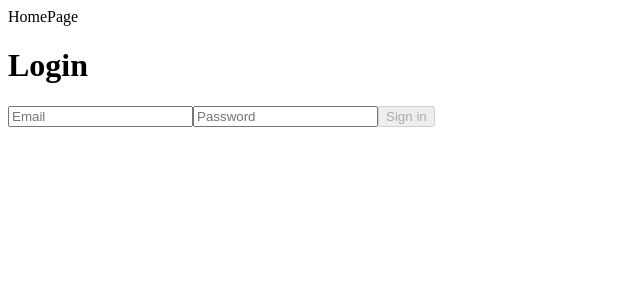
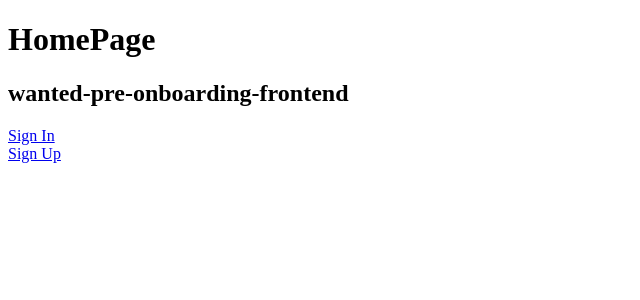
Before and after one commit to xunxee/wanted-pre-onboarding-frontend, a React (Create React App) app: page / in a window 1280 px wide. Shown: the top 300 px of the page, without its empty margins (0-640 px from the left). Built offline with nearby package versions, Linux system fonts and the light colour scheme.

Commit message:
Add: HomePage에서 '로그인'과 '회원가입'으로 이동하는 경로를 추가

```diff
--- a/src/HomePage/HomePage.js
+++ b/src/HomePage/HomePage.js
@@ -1,10 +1,16 @@
-import SigninPage from '../Signin/SigninPage';
+import { Link } from 'react-router-dom';
 
 export default function HomePage() {
   return (
     <>
-      <div>HomePage</div>
-      <SigninPage />
+      <h1>HomePage</h1>
+      <h2>wanted-pre-onboarding-frontend</h2>
+      <div>
+        <Link to="/signin">Sign In</Link>
+      </div>
+      <div>
+        <Link to="/signup">Sign Up</Link>
+      </div>
     </>
   );
 }
--- a/src/Signin/SigninPage.js
+++ b/src/Signin/SigninPage.js
@@ -1,5 +1,10 @@
-import SigninContainer from './SigninContainer';
+import FormContainer from '../components/FormContainer';
 
 export default function SigninPage() {
-  return <SigninContainer />;
+  return (
+    <>
+      <h1>Sign In</h1>
+      <FormContainer category="Sign in" />
+    </>
+  );
 }
--- a/src/Signup/SignupPage.js
+++ b/src/Signup/SignupPage.js
@@ -1,10 +1,10 @@
-import { Form } from '../components/Form';
+import FormContainer from '../components/FormContainer';
 
 export default function SignupPage() {
   return (
     <>
       <h1>Sign Up</h1>
-      <Form category="Sign up" />
+      <FormContainer category="Sign up" />
     </>
   );
 }
--- a/src/Signin/SigninContainer.js
+++ b/src/components/FormContainer.js
@@ -4,7 +4,7 @@ import { Form } from '../components/Form';
 
 import VALID_FIELDS from '../fixtures/validFields';
 
-export default function SigninContainer() {
+export default function FormContainer({ category }) {
   const [fields, setFields] = useState({ email: '', password: '' });
 
   const [isButtonActive, setIsButtonActive] = useState(false);
@@ -52,14 +52,11 @@ export default function SigninContainer() {
     checkUserInfo({ name, value });
   }
   return (
-    <>
-      <h1>Login</h1>
-      <Form
-        category="Sign in"
-        onChange={handleChange}
-        fields={fields}
-        isButtonActive={isButtonActive}
-      />
-    </>
+    <Form
+      category={category}
+      onChange={handleChange}
+      fields={fields}
+      isButtonActive={isButtonActive}
+    />
   );
 }
```
